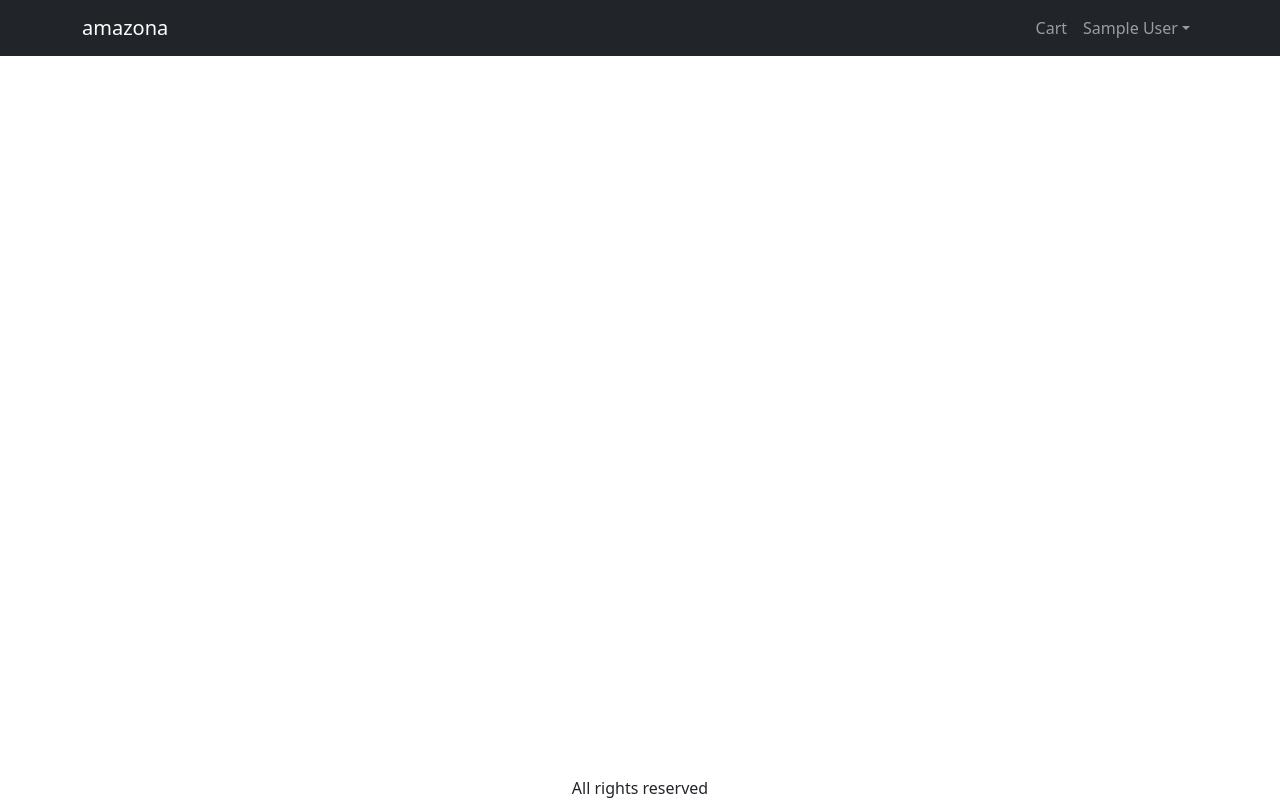
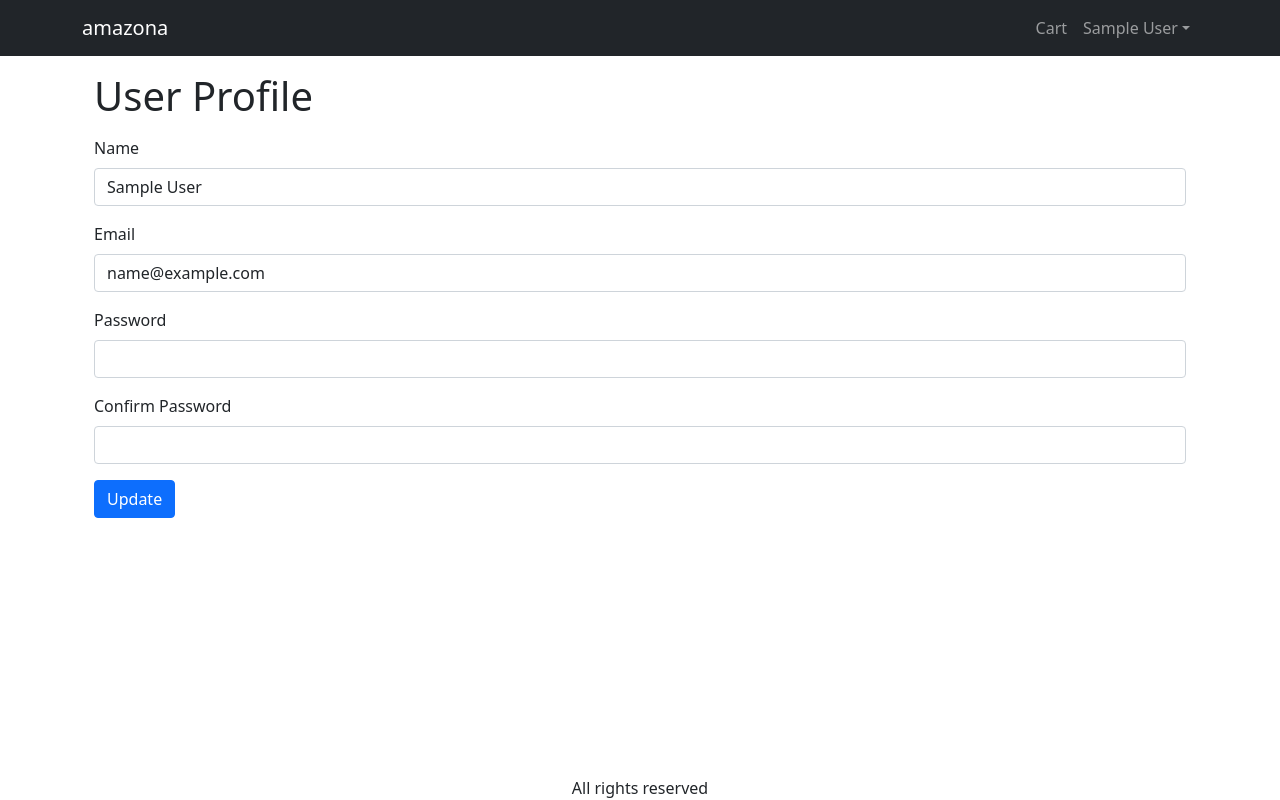
Before and after one commit to udayarajurs/amazonareactjs, a React (Create React App) app in the folder frontend/: page /profile in a window 1280 px wide. Built offline with nearby package versions, Linux system fonts and the light colour scheme; sample sign-in values are in the browser's storage.

Commit message:
32 video done

```diff
--- a/frontend/src/App.js
+++ b/frontend/src/App.js
@@ -19,6 +19,7 @@
 import PlaceOrderScreen from './screens/PlaceOrderScreen';
 import OrderScreen from './screens/OrderScreen';
 import OrderHistoryScreen from './screens/OrderHistoryScreen';
+import ProfileScreen from './screens/ProfileScreen';
 
 function App() {
   const {state, dispatch: ctxDispatch} = useContext(Store);
@@ -29,6 +30,7 @@
     localStorage.removeItem('userInfo');
     localStorage.removeItem('shippingAddress');
     localStorage.removeItem('paymentMethod');
+    window.location.href = '/signin';
   };
   return (
     <BrowserRouter>
@@ -85,6 +87,7 @@
               <Route path="/signin" element={<SigninScreen />} />
               <Route path="/signup" element={<SignupScreen />} />
               <Route path="/placeorder" element={<PlaceOrderScreen />} />
+              <Route path="/profile" element={<ProfileScreen />} />
               <Route path="/order/:id" element={<OrderScreen />} />
               <Route path="/orderhistory" element={<OrderHistoryScreen />} />
               <Route path="/shipping" element={<ShippingAddressScreen />} />
--- /dev/null
+++ b/frontend/src/screens/ProfileScreen.js
@@ -0,0 +1,108 @@
+import React, {useContext, useReducer, useState} from 'react';
+import {Helmet} from 'react-helmet-async';
+import Form from 'react-bootstrap/Form';
+import Button from 'react-bootstrap/Button';
+import {Store} from '../Store';
+import {toast} from 'react-toastify';
+import {getError} from '../utils';
+import axios from 'axios';
+
+const reducer = (state, action) => {
+  switch (action.type) {
+    case 'UPDATE_REQUEST':
+      return {...state, loadingUpdate: true};
+    case 'UPDATE_SUCCESS':
+      return {...state, loadingUpdate: false};
+    case 'UPDATE_FAIL':
+      return {...state, loadingUpdate: false};
+
+    default:
+      return state;
+  }
+};
+
+export default function ProfileScreen() {
+  const {state, dispatch: ctxDispatch} = useContext(Store);
+  const {userInfo} = state;
+  const [name, setName] = useState(userInfo.name);
+  const [email, setEmail] = useState(userInfo.email);
+  const [password, setPassword] = useState('');
+  const [confirmPassword, setConfirmPassword] = useState('');
+
+  const [{loadingUpdate}, dispatch] = useReducer(reducer, {
+    loadingUpdate: false,
+  });
+
+  const submitHandler = async e => {
+    e.preventDefault();
+    try {
+      const {data} = await axios.put(
+        '/api/users/profile',
+        {
+          name,
+          email,
+          password,
+        },
+        {
+          headers: {Authorization: `Bearer ${userInfo.token}`},
+        },
+      );
+      dispatch({
+        type: 'UPDATE_SUCCESS',
+      });
+      ctxDispatch({type: 'USER_SIGNIN', payload: data});
+      localStorage.setItem('userInfo', JSON.stringify(data));
+      toast.success('User updated successfully');
+    } catch (err) {
+      dispatch({
+        type: 'FETCH_FAIL',
+      });
+      toast.error(getError(err));
+    }
+  };
+
+  return (
+    <div className="container small-container">
+      <Helmet>
+        <title>User Profile</title>
+      </Helmet>
+      <h1 className="my-3">User Profile</h1>
+      <form onSubmit={submitHandler}>
+        <Form.Group className="mb-3" controlId="name">
+          <Form.Label>Name</Form.Label>
+          <Form.Control
+            value={name}
+            onChange={e => setName(e.target.value)}
+            required
+          />
+        </Form.Group>
+        <Form.Group className="mb-3" controlId="name">
+          <Form.Label>Email</Form.Label>
+          <Form.Control
+            type="email"
+            value={email}
+            onChange={e => setEmail(e.target.value)}
+            required
+          />
+        </Form.Group>
+        <Form.Group className="mb-3" controlId="password">
+          <Form.Label>Password</Form.Label>
+          <Form.Control
+            type="password"
+            onChange={e => setPassword(e.target.value)}
+          />
+        </Form.Group>
+        <Form.Group className="mb-3" controlId="password">
+          <Form.Label>Confirm Password</Form.Label>
+          <Form.Control
+            type="password"
+            onChange={e => setConfirmPassword(e.target.value)}
+          />
+        </Form.Group>
+        <div className="mb-3">
+          <Button type="submit">Update</Button>
+        </div>
+      </form>
+    </div>
+  );
+}
```
Also changed, not shown: 1 other file (tests, documents, lock files or other folders).
